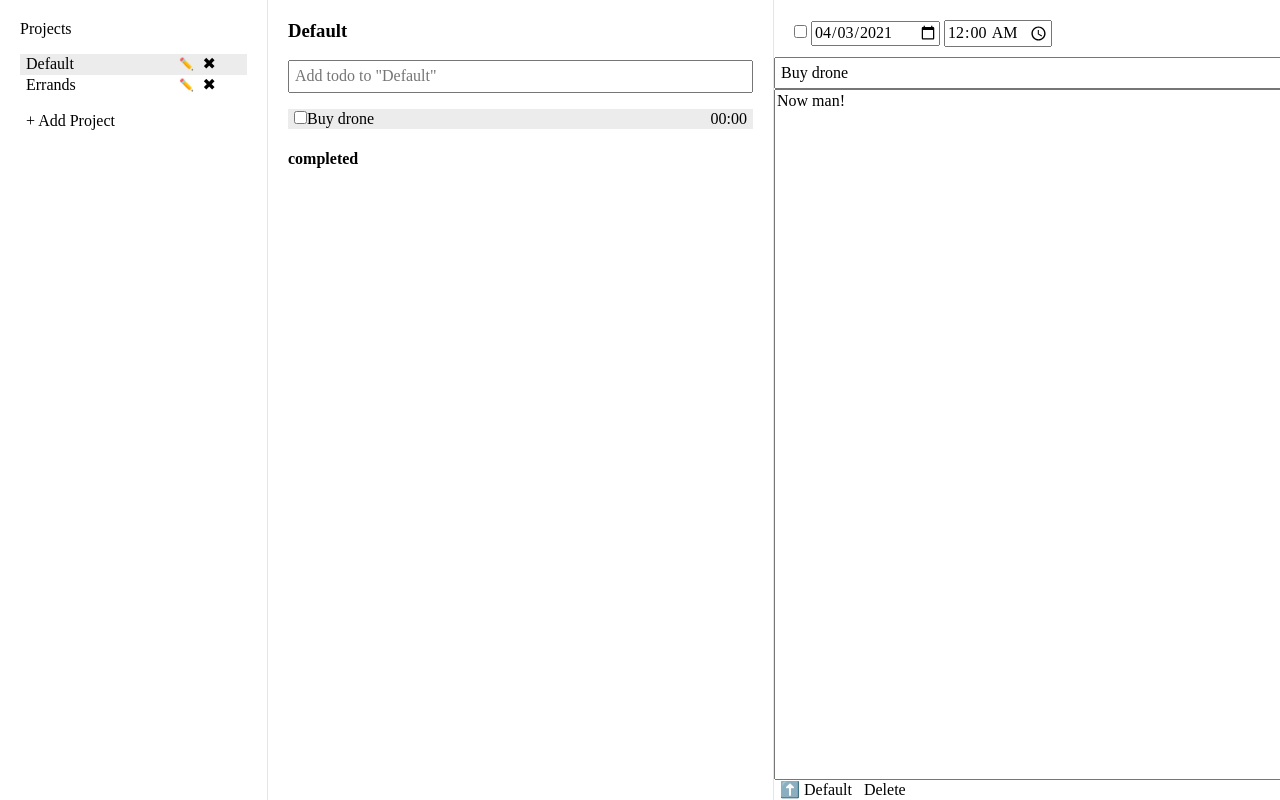
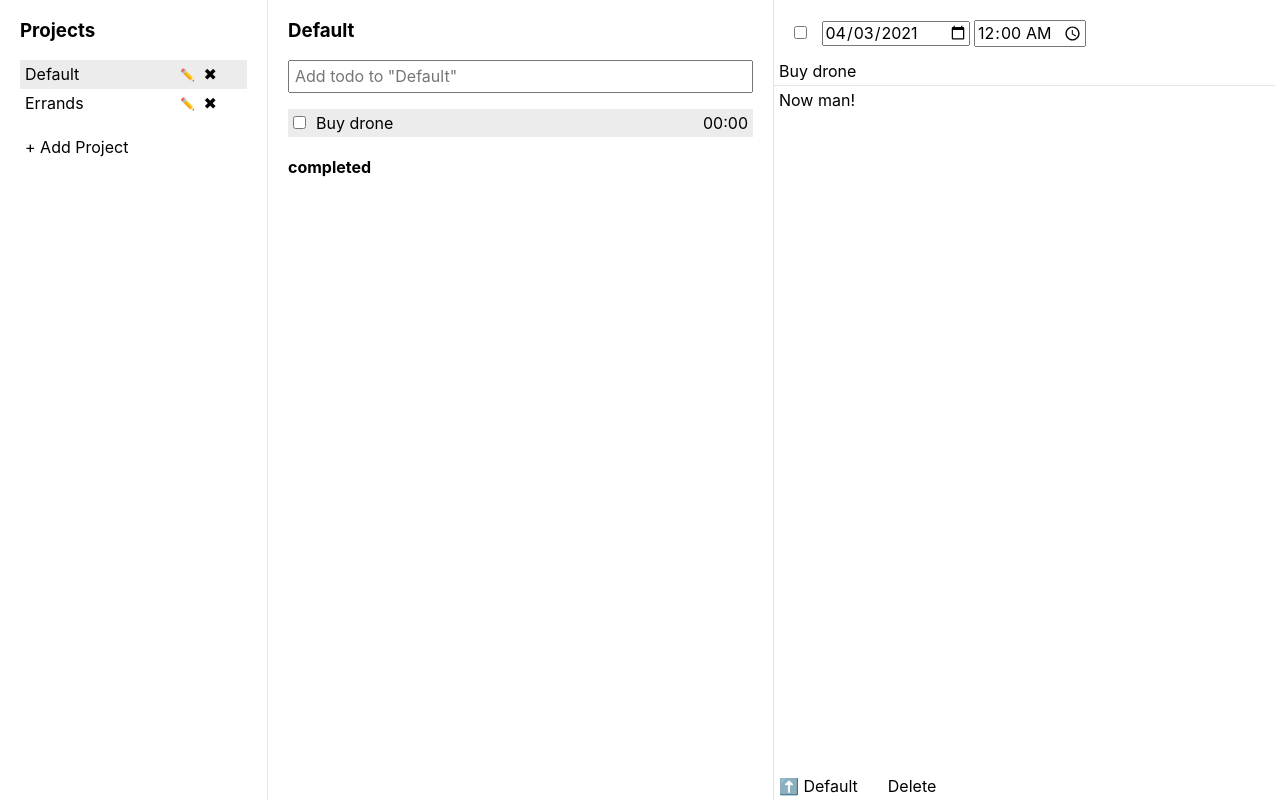
Before and after one commit to faishalirwn/todo-list, a website built with webpack: page dist/index.html in a window 1280 px wide. Built offline with nearby package versions, Linux system fonts and the light colour scheme.

Commit message:
Improve styling

```diff
--- a/dist/index.html
+++ b/dist/index.html
@@ -11,7 +11,7 @@
 <body>
     <div id="container">
         <div id="sidebar">
-            <span>Projects</span>
+            <h3>Projects</h3>
             <ul id="project-list">
             </ul>
             <button id="add-project-modal-btn">+ Add Project</button>
--- a/dist/style.css
+++ b/dist/style.css
@@ -1,7 +1,16 @@
+body {
+    font-family: -apple-system, BlinkMacSystemFont, 'Segoe UI', Roboto, Oxygen, Cantarell, 'Open Sans', 'Helvetica Neue', sans-serif;
+}
+
 button {
     background: none;
     border: none;
     cursor: pointer;
+    padding: 5px;
+}
+
+button:focus, input:focus, textarea:focus {
+    outline: none;
 }
 
 ul {
@@ -30,6 +39,11 @@ textarea {
 
 #sidebar {
     border-right: 1px solid rgba(0,0,0,0.1);
+    overflow: auto;
+}
+
+#sidebar h3 {
+    margin-top: 0;
 }
 
 #project-list li {
@@ -72,6 +86,7 @@ textarea {
 
 #todo-list-container {
     border-right: 1px solid rgba(0,0,0,0.1);
+    overflow: auto;
 }
 
 .todo-item {
@@ -87,6 +102,10 @@ textarea {
 #todo-input {
     width: 97%;
     padding: 5px 5px;
+}
+
+.todo-item span {
+    margin-left: 10px;
 }
 
 /* Add project modal */
@@ -127,15 +146,23 @@ textarea {
     padding: 20px 20px 10px 20px;
 }
 
+#todo-detail-status {
+    margin-right: 10px;
+}
+
 #todo-detail-title {
     display: block;
-    width: 97.80%;
+    width: 97%;
     padding: 5px 5px;
+    border: none;
+    border-bottom: 1px solid rgba(0,0,0,0.1);
 }
 
 #todo-detail-desc{
-    width: 99%;
+    padding: 5px 5px;
+    width: 98%;
     height: 100%;
+    border: none;
 }
 
 #todo-toolbar {
@@ -143,6 +170,7 @@ textarea {
 }
 
 #todo-project {
+    margin-right: 20px;
     position: relative;
 }
 
@@ -151,7 +179,7 @@ textarea {
     width: 100%;
     background-color: white;
     position: absolute;
-    top: -20px;
+    bottom: 28px;
     margin: 0
 }
 
```
